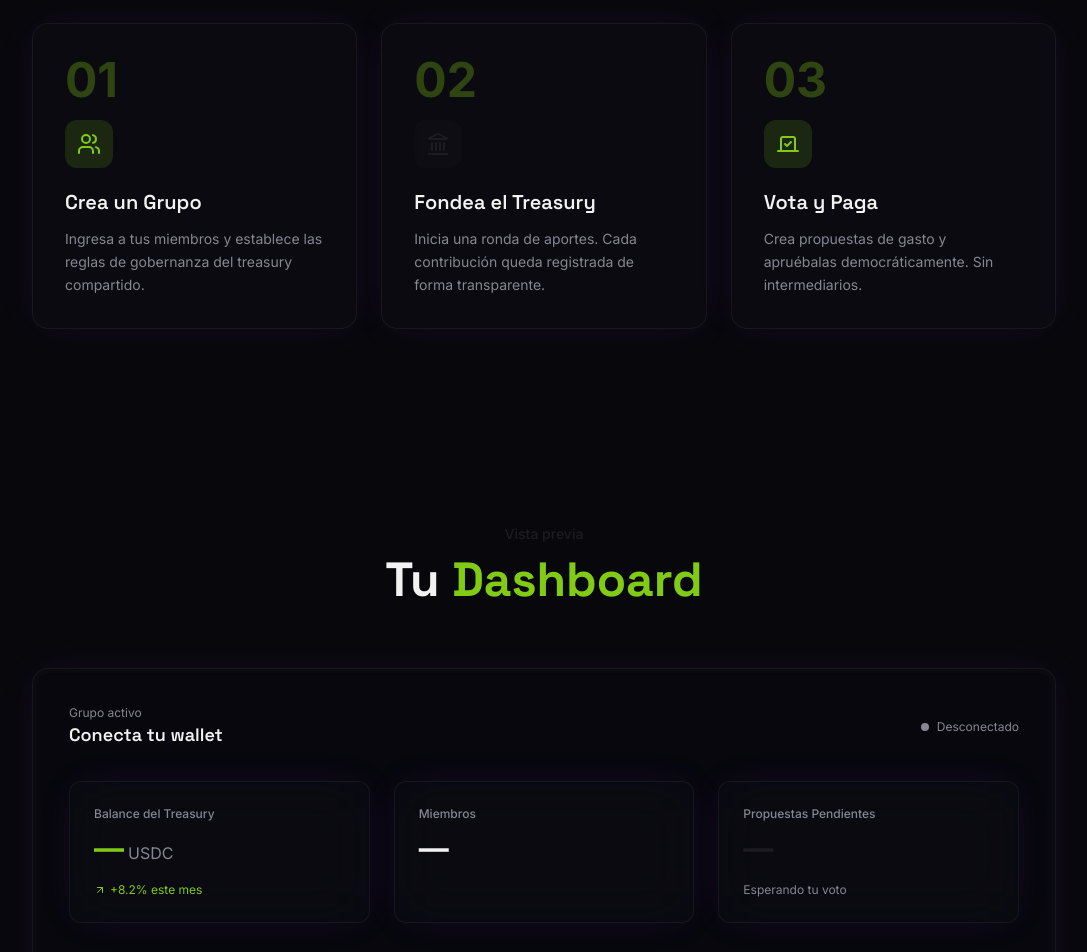
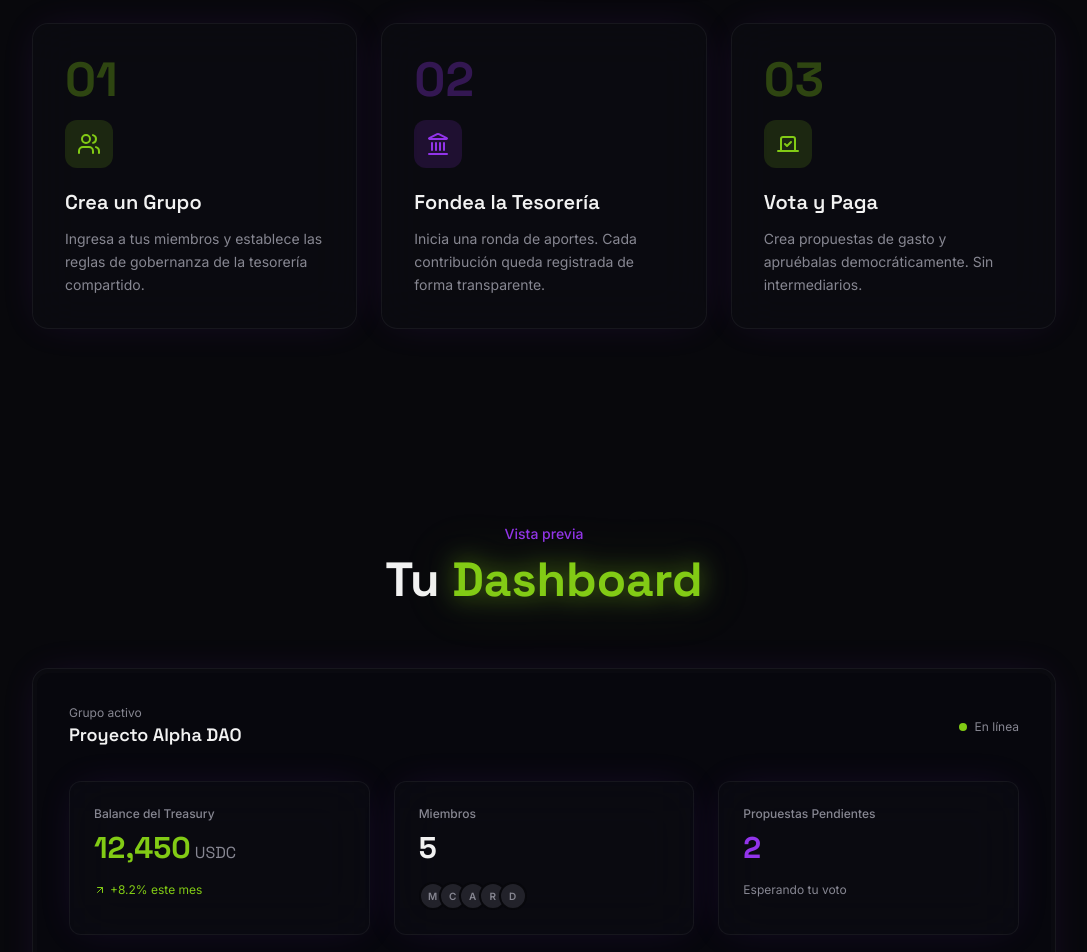
Before and after one commit to Facugarciar0805/Lemipay-App, a Next.js app: page / in a window 1280 px wide. Shown: the part 1020-1972 px from the top of the page, without its empty margins (96-1183 px from the left). Built offline with nearby package versions, Linux system fonts and the light colour scheme.

Commit message:
Sigo arreglando conflictos de estilos
Signed-off-by: Facugarciar0805 <facugarciar@gmail.com>

```diff
--- a/app/globals.css
+++ b/app/globals.css
@@ -24,7 +24,7 @@
     --secondary: 240 10% 12%;
     --secondary-foreground: 0 0% 95%;
 
-    --muted: 240 10% 14%;
+    --muted: 240 10% 15%;
     --muted-foreground: 240 5% 55%;
 
     --accent: 240 10% 18%;
@@ -42,6 +42,10 @@
     /* --- VARIABLES DE MARCA LEMIPAY (Solo para Landing) --- */
     --brand-lime: 84 81% 44%;
     --brand-purple: 271 81% 56%;
+    --lime: 84 81% 44%;
+    --lime-glow: 84 81% 55%;
+    --purple: 271 81% 56%;
+    --purple-glow: 263 70% 50%;
   }
 }
 
@@ -57,17 +61,33 @@
 }
 
 @layer components {
-  /* Efecto Cristal con el violeta de marca */
+  .glass-card {
+    @apply bg-card/40 backdrop-blur-xl border border-border/50 rounded-2xl;
+    box-shadow: 0 0 30px -10px hsl(var(--purple) / 0.15);
+  }
+
+  .glow-lime {
+    box-shadow: 0 0 20px hsl(var(--lime) / 0.4), 0 0 60px hsl(var(--lime) / 0.15);
+  }
+
+  .glow-purple {
+    box-shadow: 0 0 20px hsl(var(--purple) / 0.4), 0 0 60px hsl(var(--purple) / 0.15);
+  }
   .glass-card {
     @apply bg-card/40 backdrop-blur-xl border border-border/50 rounded-2xl;
     box-shadow: 0 0 40px -10px hsla(271, 81%, 56%, 0.15);
   }
 
   .gradient-text {
-    /* Si quieres que el título sea verde lima brillante */
-    @apply text-primary;
-    /* O si prefieres que sea blanco y solo resalten los iconos */
-    /* @apply text-foreground; */
+    /* Forzamos el color verde lima de Lemipay */
+    color: hsl(var(--brand-lime));
+
+    /* El secreto de Lovable: múltiples capas de brillo */
+    filter: drop-shadow(0 0 12px hsla(var(--brand-lime) / 0.5))
+    drop-shadow(0 0 25px hsla(var(--brand-lime) / 0.2));
+
+    /* Aseguramos que el brillo no se corte en algunos navegadores */
+    display: inline-block;
   }
 
   /* El fondo violeta que querías para items específicos de la landing */
@@ -77,6 +97,8 @@
 }
 
 @layer utilities {
+  .animate-float {animation: float 6s ease-in-out infinite;}
+  .animate-pulse-glow { animation: pulse-glow 2s ease-in-out infinite;}
   .animate-fade-up { animation: fade-up 0.6s ease-out both; }
   .animate-fade-up-delay-1 { animation: fade-up 0.6s ease-out 0.15s both; }
   .animate-fade-up-delay-2 { animation: fade-up 0.6s ease-out 0.3s both; }
--- a/components/landing/DashboardPreview.tsx
+++ b/components/landing/DashboardPreview.tsx
@@ -40,7 +40,7 @@ const DashboardPreview = ({ walletConnected }: DashboardPreviewProps) => {
         <section id="dashboard" className="relative py-24 px-4 md:px-6">
             <div ref={ref} className="container mx-auto max-w-5xl">
                 <div className={`text-center mb-16 transition-all duration-700 ${isVisible ? "opacity-100 translate-y-0" : "opacity-0 translate-y-8"}`}>
-                    <span className="mb-3 inline-block text-sm font-medium text-secondary">Vista previa</span>
+                    <span className="mb-3 inline-block text-sm font-medium text-brand-purple">Vista previa</span>
                     <h2 className="font-display text-3xl font-bold sm:text-4xl md:text-5xl">
                         Tu <span className="gradient-text">Dashboard</span>
                     </h2>
@@ -53,12 +53,12 @@ const DashboardPreview = ({ walletConnected }: DashboardPreviewProps) => {
                             <div>
                                 <p className="text-xs text-muted-foreground">Grupo activo</p>
                                 <h3 className="font-display text-lg font-semibold text-foreground">
-                                    {walletConnected ? "Proyecto Alpha DAO" : "Conecta tu wallet"}
+                                    {!walletConnected ? "Proyecto Alpha DAO" : "Conecta tu wallet"}
                                 </h3>
                             </div>
                             <div className="flex items-center gap-2">
-                                <span className={`h-2 w-2 rounded-full ${walletConnected ? "bg-primary animate-pulse" : "bg-muted-foreground"}`} />
-                                <span className="text-xs text-muted-foreground">{walletConnected ? "En línea" : "Desconectado"}</span>
+                                <span className={`h-2 w-2 rounded-full ${!walletConnected ? "bg-primary animate-pulse" : "bg-muted-foreground"}`} />
+                                <span className="text-xs text-muted-foreground">{!walletConnected ? "En línea" : "Desconectado"}</span>
                             </div>
                         </div>
 
@@ -67,7 +67,7 @@ const DashboardPreview = ({ walletConnected }: DashboardPreviewProps) => {
                             <div className="glass-card rounded-xl p-6 glow-lime">
                                 <p className="text-xs font-medium text-muted-foreground">Balance del Treasury</p>
                                 <p className="mt-2 font-display text-3xl font-bold text-primary">
-                                    {walletConnected ? "12,450" : "—"}
+                                    {!walletConnected ? "12,450" : "—"}
                                     <span className="ml-1 text-base font-normal text-muted-foreground">USDC</span>
                                 </p>
                                 <div className="mt-4 flex items-center gap-1 text-xs text-primary">
@@ -80,10 +80,10 @@ const DashboardPreview = ({ walletConnected }: DashboardPreviewProps) => {
                             <div className="glass-card rounded-xl p-6">
                                 <p className="text-xs font-medium text-muted-foreground">Miembros</p>
                                 <p className="mt-2 font-display text-3xl font-bold text-foreground">
-                                    {walletConnected ? "5" : "—"}
+                                    {!walletConnected ? "5" : "—"}
                                 </p>
                                 <div className="mt-4 flex -space-x-2">
-                                    {walletConnected && [..."MCARD"].map((letter, i) => (
+                                    {!walletConnected && [..."MCARD"].map((letter, i) => (
                                         <div
                                             key={i}
                                             className="flex h-7 w-7 items-center justify-center rounded-full border-2 border-background bg-muted text-[10px] font-semibold text-muted-foreground"
@@ -97,8 +97,8 @@ const DashboardPreview = ({ walletConnected }: DashboardPreviewProps) => {
                             {/* Pending */}
                             <div className="glass-card rounded-xl p-6">
                                 <p className="text-xs font-medium text-muted-foreground">Propuestas Pendientes</p>
-                                <p className="mt-2 font-display text-3xl font-bold text-secondary">
-                                    {walletConnected ? "2" : "—"}
+                                <p className="mt-2 font-display text-3xl font-bold text-brand-purple">
+                                    {!walletConnected ? "2" : "—"}
                                 </p>
                                 <p className="mt-4 text-xs text-muted-foreground">Esperando tu voto</p>
                             </div>
@@ -130,7 +130,7 @@ const DashboardPreview = ({ walletConnected }: DashboardPreviewProps) => {
                         <span className="inline-flex items-center gap-1 text-xs text-muted-foreground">
                           <Clock className="h-3 w-3" /> Pendiente
                         </span>
-                                                {walletConnected && (
+                                                {!walletConnected && (
                                                     <Button
                                                         size="sm"
                                                         className="rounded-lg bg-secondary px-4 text-xs font-semibold text-secondary-foreground hover:brightness-110"
--- a/components/landing/HeroSection.tsx
+++ b/components/landing/HeroSection.tsx
@@ -30,7 +30,7 @@ const HeroSection = ({ walletConnected, onConnectWallet, isConnecting }: HeroSec
                 </h1>
 
                 <p className="animate-fade-up-delay-2 mx-auto mt-6 max-w-2xl text-base text-muted-foreground sm:text-lg md:text-xl">
-                    Crea grupos, fondea tesorerías y aprueba gastos en la red Stellar sin complicaciones técnicas
+                    Crea grupos, fondea tesorerías y aprobá gastos en la red Stellar sin complicaciones técnicas
                 </p>
 
                 <div className="animate-fade-up-delay-3 mt-10 flex flex-col items-center gap-4 sm:flex-row sm:justify-center">
--- a/components/landing/HowItWorks.tsx
+++ b/components/landing/HowItWorks.tsx
@@ -1,3 +1,5 @@
+"use client"
+
 import { Users, Landmark, Vote } from "lucide-react";
 import { useScrollAnimation } from "@/hooks/use-scroll-animation";
 
@@ -6,22 +8,19 @@ const steps = [
         number: "01",
         icon: Users,
         title: "Crea un Grupo",
-        description: "Ingresa a tus miembros y establece las reglas de gobernanza del treasury compartido.",
-        accentColor: "primary" as const,
+        description: "Ingresa a tus miembros y establece las reglas de gobernanza de la tesorería compartido.",
     },
     {
         number: "02",
         icon: Landmark,
-        title: "Fondea el Treasury",
+        title: "Fondea la Tesorería",
         description: "Inicia una ronda de aportes. Cada contribución queda registrada de forma transparente.",
-        accentColor: "secondary" as const,
     },
     {
         number: "03",
         icon: Vote,
         title: "Vota y Paga",
         description: "Crea propuestas de gasto y apruébalas democráticamente. Sin intermediarios.",
-        accentColor: "primary" as const,
     },
 ];
 
@@ -39,22 +38,30 @@ const HowItWorks = () => {
                 </div>
 
                 <div className="grid gap-6 md:grid-cols-3">
-                    {steps.map((step, i) => (
+                    {steps.map((step, i) => {
+                        // Lógica de alternancia:
+                        // i=0 (Paso 01): Verde | i=1 (Paso 02): Violeta | i=2 (Paso 03): Verde
+                        const isEvenStep = (i + 1) % 2 === 0;
+                        const colorClass = isEvenStep ? "text-brand-purple" : "text-primary";
+                        const bgClass = isEvenStep ? "bg-brand-purple/15" : "bg-primary/15";
+
+                        return (
                             <div
                                 key={step.number}
-                            className={`glass-card gradient-border p-8 transition-all duration-700 hover:scale-[1.02] hover:glow-purple ${
+                                className={`glass-card gradient-border p-8 transition-all duration-700 hover:scale-[1.02] ${
                                     isVisible ? "opacity-100 translate-y-0" : "opacity-0 translate-y-12"
                                 }`}
                                 style={{ transitionDelay: `${i * 150}ms` }}
                             >
-              <span className="font-display text-5xl font-bold gradient-text opacity-30">
+                                {/* El número ahora usa el color alternado con opacidad */}
+                                <span className={`font-display text-5xl font-bold opacity-30 ${colorClass}`}>
                                     {step.number}
                                 </span>
-                            <div className={`mt-4 flex h-12 w-12 items-center justify-center rounded-xl ${
-                                step.accentColor === "primary" ? "bg-primary/15 text-primary" : "bg-secondary/15 text-secondary"
-                            }`}>
+
+                                <div className={`mt-4 flex h-12 w-12 items-center justify-center rounded-xl ${bgClass} ${colorClass}`}>
                                     <step.icon className="h-6 w-6" />
                                 </div>
+
                                 <h3 className="mt-5 font-display text-xl font-semibold text-foreground">
                                     {step.title}
                                 </h3>
@@ -62,7 +69,8 @@ const HowItWorks = () => {
                                     {step.description}
                                 </p>
                             </div>
-                    ))}
+                        );
+                    })}
                 </div>
             </div>
         </section>
--- a/tailwind.config.ts
+++ b/tailwind.config.ts
@@ -13,8 +13,14 @@ const config: Config = {
       fontFamily: {
         sans: ['var(--font-inter)', 'system-ui', 'sans-serif'],
         mono: ['var(--font-space-mono)', 'monospace'],
+        display: ["Space Grotesk", "sans-serif"],
+        body: ["Inter", "sans-serif"],
       },
       colors: {
+        brand: {
+          lime: "hsl(var(--brand-lime))",
+          purple: "hsl(var(--brand-purple))",
+        },
         background: 'hsl(var(--background))',
         foreground: 'hsl(var(--foreground))',
         card: {
```
Lines whose indentation alone changed are shown as unchanged.
